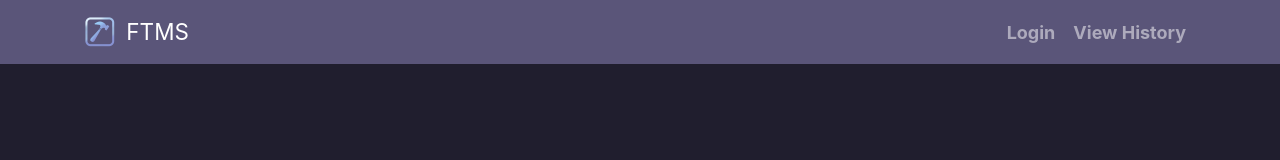
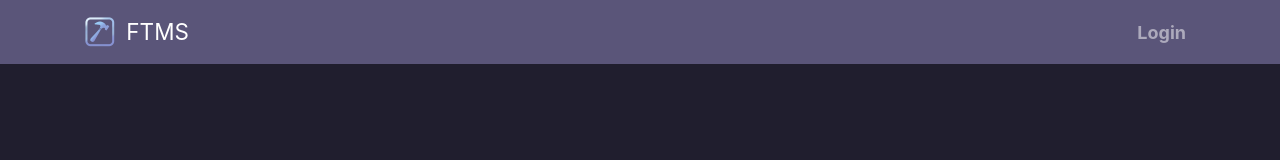
Before and after one commit to CSC207-TLI-TBTEENS/ftms-tbteens-frontend, a React (Create React App) app: page / in a window 1280 px wide. Shown: the top 160 px of the page. Built offline with nearby package versions, Linux system fonts and the light colour scheme.

Commit message:
Reduced redunancy in Navbar

```diff
--- a/src/components/Navbar.js
+++ b/src/components/Navbar.js
@@ -51,10 +51,6 @@
                             <li className="nav-item">
                                 {login}
                             </li>
-                            <li className="nav-item">
-                                <Link className="nav-link" to={"/viewhistory"}> View History </Link>
-                            </li>
-
                         </ul>
                     </div>
                 </div>
```
